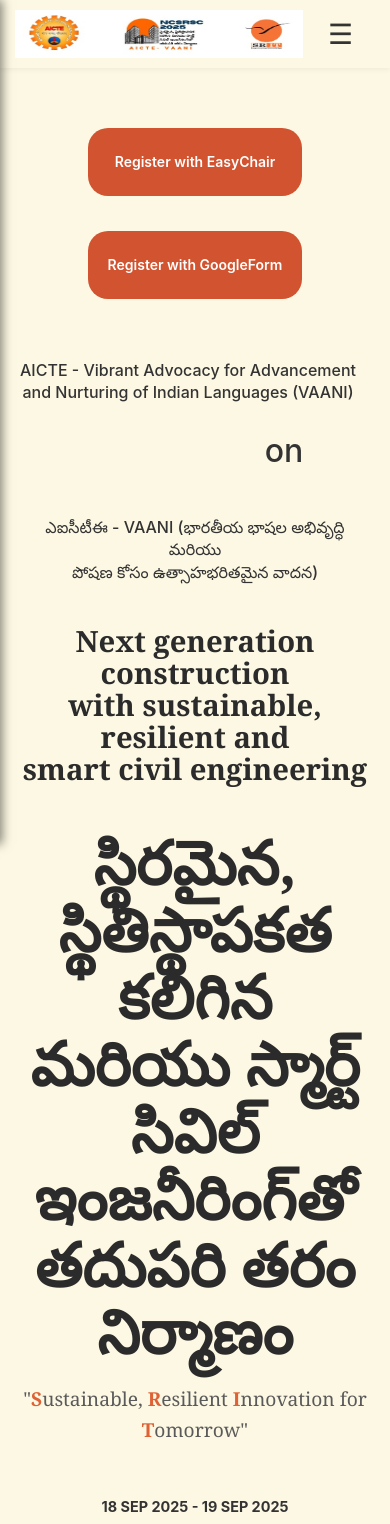
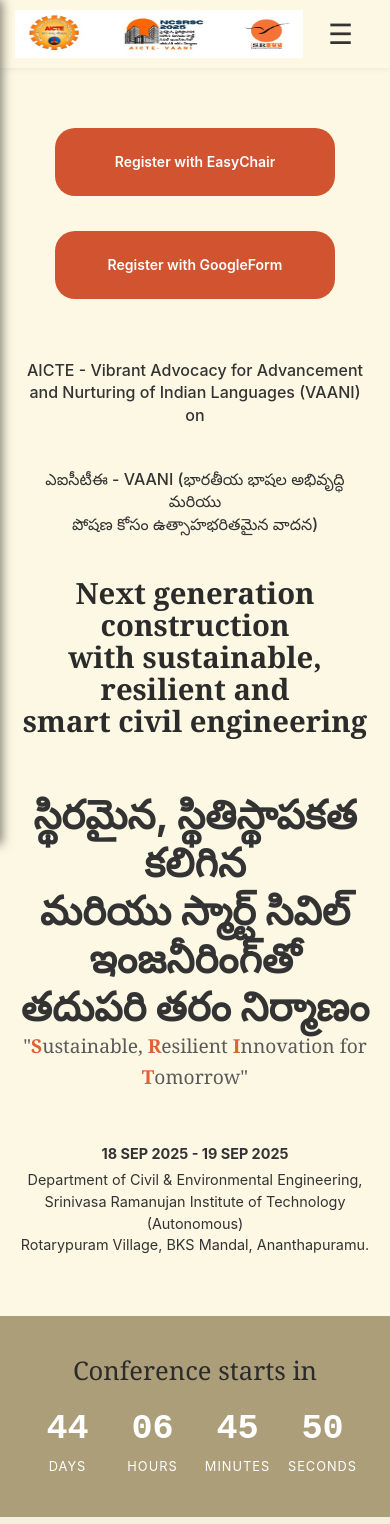
Before and after one commit to muhammed-ikram/conference-website, a React (Vite) app: page / in a window 390 px wide. Shown: the top 1524 px of the page. Built offline with nearby package versions, Linux system fonts and the light colour scheme.

Commit message:
done responsive

```diff
--- a/src/index.css
+++ b/src/index.css
@@ -276,6 +276,43 @@
     .publications-content-container, .hero-section { /* Added .hero-section here for consistent padding */
         padding: 30px 20px; /* Unified smaller horizontal padding for the hero too */
         margin: 30px auto; /* Consistent top/bottom margin */
+    }
+
+    /* AICTE head section for mobile - Ensure full width and centered content */
+    .aicte_head {
+      flex-direction: column;
+      gap: 1rem;
+      margin-bottom: 1rem;
+      text-align: center; /* Center the text content within this block */
+      width: 100%; /* Ensure it spans the full available width */
+    }
+
+    /* Hero Section Specifics for Mobile (Central alignment) */
+    .hero-section {
+        padding: 30px 20px; /* Re-stating from above, as it's critical */
+        text-align: center; /* Center inline text content */
+        align-items: center; /* Center flex items horizontally */
+        /* min-height: auto; /* Let content dictate height */
+    }
+
+    .hero-title {
+        font-size: clamp(1.8rem, 7.5vw, 3rem); /* Better responsive scaling with limits */
+        text-align: center; /* Ensure title is centered */
+    }
+    .hero-slogan {
+        font-size: clamp(1.2rem, 3.5vw, 1.8rem);
+        text-align: center; /* Ensure slogan is centered */
+    }
+    .hero-buttons-container {
+      flex-direction: column; /* Stack buttons vertically */
+      align-items: center;   /* Center stacked buttons */
+      gap: 15px;
+      width: 100%; /* Ensure container takes full width for proper centering */
+    }
+    .hero-youtube-btn {
+      width: 100%; /* Make button take full width within its container */
+      max-width: 280px; /* Limit max width for readability */
+      margin-right: 0; /* Remove right margin when stacking */
     }
 }
 
@@ -1899,9 +1936,11 @@
 
   /* AICTE head section for mobile */
   .aicte_head {
-    flex-direction: column;
-    gap: 1rem;
-    margin-bottom: 1rem;
+  flex-direction: column; /* Already there, good */
+  gap: 1rem;             /* Already there, good */
+  margin-bottom: 1rem;   /* Already there, good */
+  text-align: center;    /* Ensures text inside it is centered */
+  width: 100%;
   }
 
   .aicte_head h4 {
@@ -1912,14 +1951,15 @@
   /* Hero buttons for mobile */
   .hero-buttons-container {
     flex-direction: column;
-    align-items: flex-start;
+    align-items: center; /* Centers the buttons within the container */
     gap: 15px;
+    width: 100%; /* Important for centering with align-items */
   }
 
   .hero-youtube-btn {
-    width: 100%;
-    max-width: 280px;
-    margin-right: 0;
+    width: 100%; /* Make button take full width within its container */
+    max-width: 280px; /* Add a max-width to prevent buttons from becoming too wide */
+    margin-right: 0; /* Remove right margin when stacking */
   }
 
   .hero-section {
@@ -1930,6 +1970,12 @@
   .hero-title {
     font-size: clamp(1.8rem, 7.5vw, 3rem); /* Better responsive scaling with limits */
     text-align: center;
+  }
+   .hero-title-telugu {
+    font-weight: 500;
+    font-size: 0.1rem;
+    text-align: center;
+    margin-top: 10px; /* Add some space between English and Telugu titles */
   }
   .hero-slogan {
     font-size: clamp(1.2rem, 3.5vw, 1.8rem);
--- a/src/pages/HomePage.jsx
+++ b/src/pages/HomePage.jsx
@@ -30,8 +30,8 @@
         <div className="aicte_head">
           <div>
             <h4>AICTE - Vibrant Advocacy for Advancement <br />
-          and Nurturing of Indian Languages (VAANI)</h4><br />
-          <h4 style={{ paddingLeft: '12rem', fontSize: '2rem' }}>on</h4><br />
+          and Nurturing of Indian Languages (VAANI) on</h4><br />
+          {/* <h4 style={{ paddingLeft: '6rem', fontSize: '2rem' }}>on</h4><br /> */}
           </div>
 
 
@@ -63,7 +63,7 @@
 
           <div>
 
-            <h1 className="hero-title" style={{ fontSize: '3.8rem' }}>
+            <h1 className="hero-title-telugu" style={{ fontSize: '2.5rem', fontWeight: 'bold' }}>
               స్థిరమైన, స్థితిస్థాపకత కలిగిన <br />
               మరియు స్మార్ట్ సివిల్ ఇంజనీరింగ్‌తో <br />
               తదుపరి తరం నిర్మాణం
```
